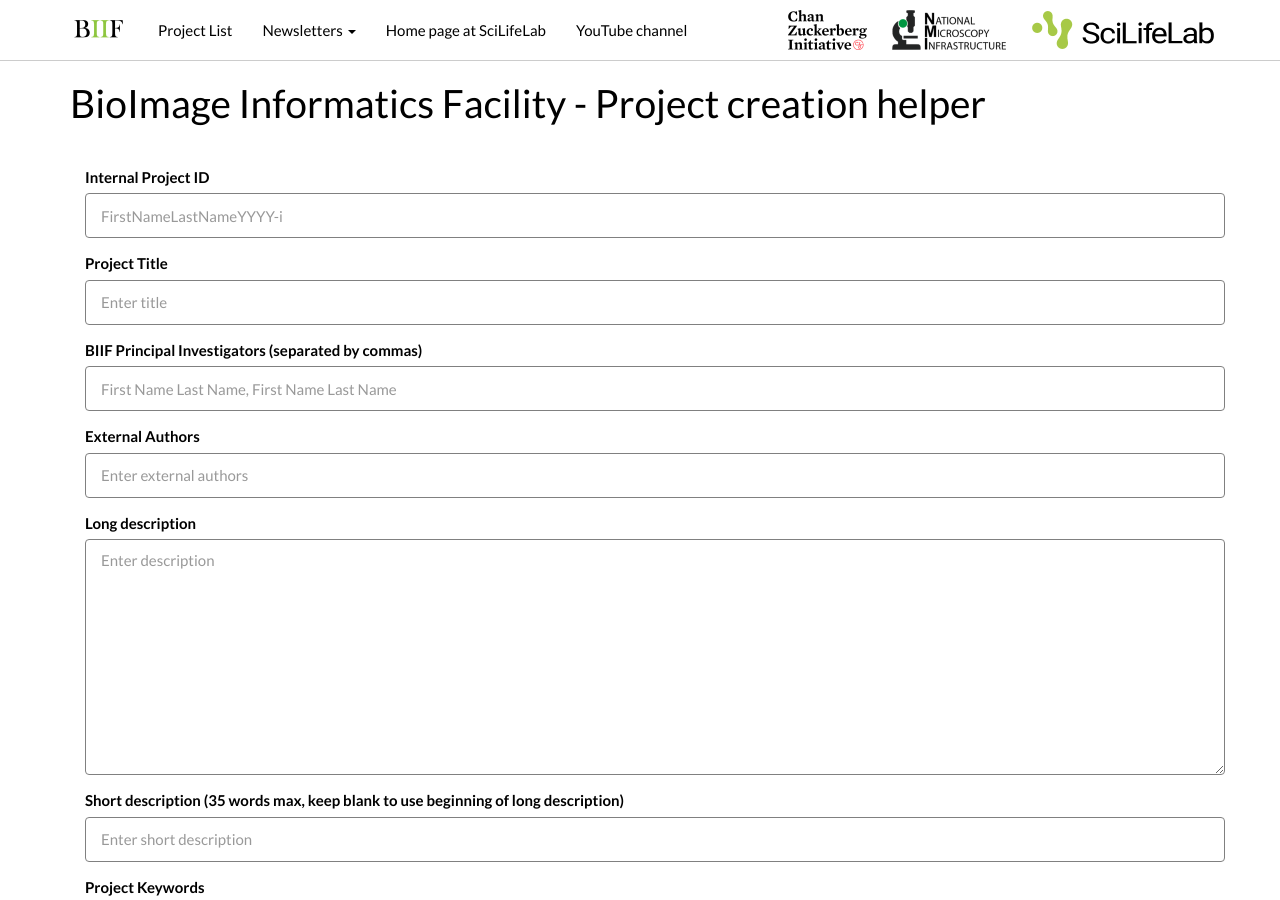
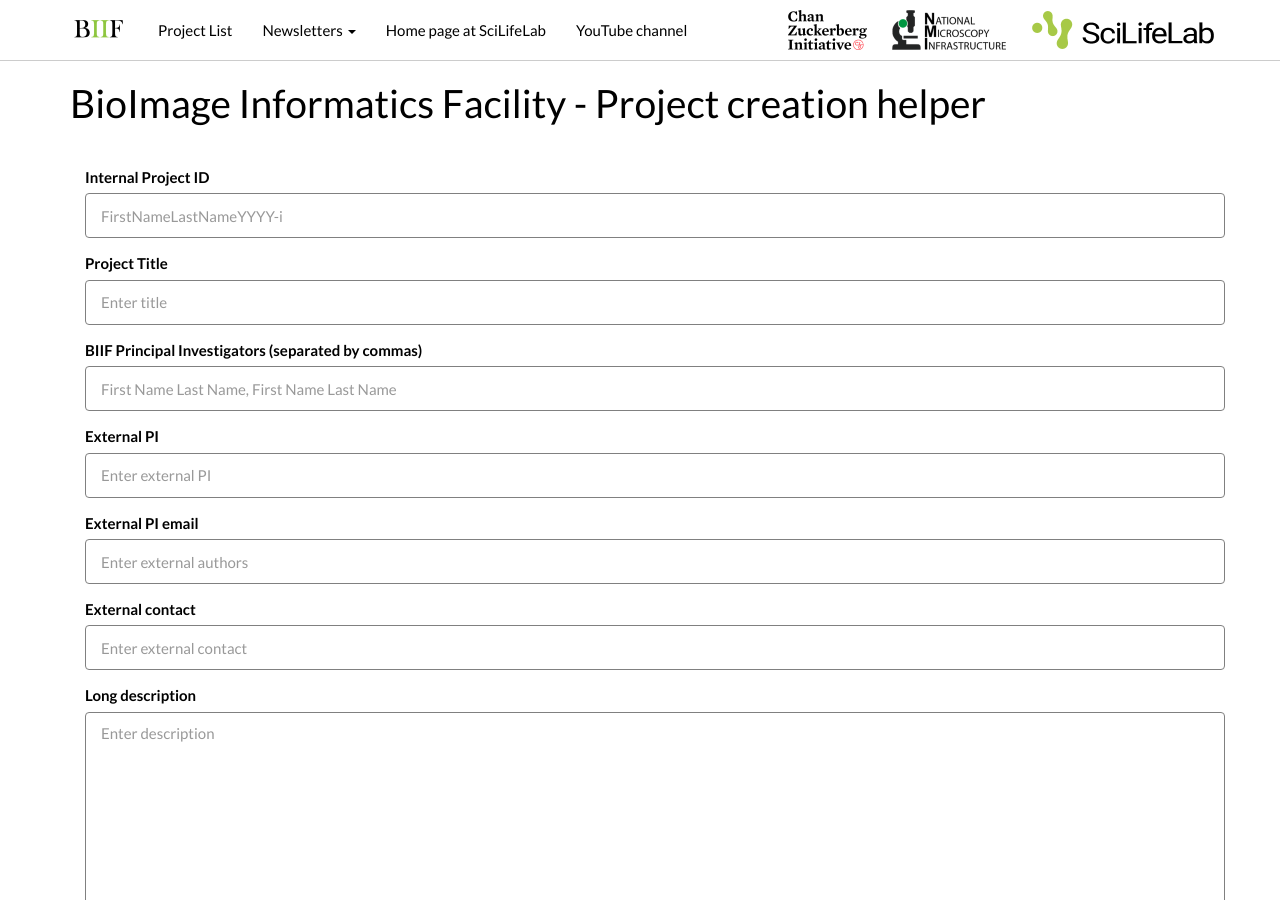
Before and after one commit to BIIFSweden/BIIFSweden.github.io, a Jekyll site: the page built from add_project/index.html, in a window 1280 px wide and 900 px high. Built offline with Jekyll 4.4.1, drawn with Linux system fonts in a browser that asks for light colours; nearby versions of some CDN libraries; part of the change alters nothing that is shown.

Commit message:
Add pre-filled redmine link when creating new projects

```diff
--- a/add_project/index.html
+++ b/add_project/index.html
@@ -19,9 +19,18 @@ include_masonry: "true"
           <input type="input" class="form-control" id="author" placeholder="First Name Last Name, First Name Last Name" required>
         </div>
         <div class="form-group">
-          <label for="external">External Authors</label>
-          <input type="input" class="form-control" id="external" placeholder="Enter external authors" required>
+          <label for="externalPI">External PI</label>
+          <input type="input" class="form-control" id="externalPI" placeholder="Enter external PI" required>
         </div>
+        <div class="form-group">
+          <label for="externalPIEmail">External PI email</label>
+          <input type="input" class="form-control" id="externalPIEmail" placeholder="Enter external authors" required>
+        </div>
+        <div class="form-group">
+          <label for="externalContact">External contact</label>
+          <input type="input" class="form-control" id="externalContact" placeholder="Enter external contact" required>
+        </div>
+        <input style="display:none;" type="input" class="form-control" id="external" placeholder="Enter external authors" required>
         <div class="form-group">
           <label for="description">Long description</label>
           <textarea type="input" class="form-control" id="description" placeholder="Enter description" rows="10" required></textarea>
@@ -74,7 +83,9 @@ include_masonry: "true"
               <p>
                 <a class="btn btn-lg btn-primary" id="projectImageDL" href="#"></a><br/>Upload file to <a href="https://github.com/BIIFSweden/BIIFSweden.github.io/tree/gh-pages/images/projects" target="_blank">BIIFSweden.github.io/tree/gh-pages/images/projects</a>.<br/><br/>
                 <a class="btn btn-lg btn-primary" id="projectTextDL" href="#"></a><br/>Upload file to <a href="https://github.com/BIIFSweden/BIIFSweden.github.io/tree/gh-pages/projects/_posts" target="_blank">BIIFSweden.github.io/tree/gh-pages/projects/_posts</a>.<br/><br/>
-                When using the web interface, make sure that you upload the image <strong>before</strong> the .md file (at least 15 seconds).
+                When using the web interface, make sure that you upload the image <strong>before</strong> the .md file (at least 15 seconds).<br/><br/>
+                <a class="btn btn-lg btn-primary postLink" target="_blank" id="projectRedmine" href="#">Create issue on Redmine</a><br/><br/>
+                (You need to login first on <a target="_blank" href="https://projects.nbis.se/login">https://projects.nbis.se/login</a>).
               </p>
             </div>
           </div>
@@ -82,6 +93,17 @@ include_masonry: "true"
       </div>
 </div>
 <script>
+  // on edit of externalPI and externalContact, update external as the concatenation of the two:
+  var externalPI = document.getElementById('externalPI');
+  var externalContact = document.getElementById('externalContact');
+  var external = document.getElementById('external');
+  externalPI.addEventListener('input', (e) => {
+    external.value = externalContact.value + ", " + externalPI.value + ", " ;
+  });
+  externalContact.addEventListener('input', (e) => {
+    external.value = externalContact.value + ", " + externalPI.value + ", " ;
+  });
+
   var btnClose = document.getElementById('closeModal');
   btnClose.addEventListener('click', (e) => {
     var locModal = document.getElementById('downloadLinks');
@@ -112,6 +134,35 @@ include_masonry: "true"
     element.setAttribute('download', filename);
     element.innerHTML='<span class="glyphicon glyphicon-download-alt"></span>Download ' + filename;
     return filename
+  }
+
+  function getRedmineLink(options) {
+    var url = "https://projects.nbis.se/issues/new?";
+    var keys = Object.keys(options);
+    var values = Object.values(options);
+    // encode URI:
+    values = values.map(
+      function (val) {
+        return encodeURIComponent(val).replaceAll("%5Cn", "%0A");
+      }
+    );
+    for (var i = 0; i < keys.length; i++) {
+      url += keys[i] + "=" + values[i] + "&";
+    }
+    return url;
+  }
+
+  function idFromUser (user) {
+    let users = {
+      "Anna Klemm":"264",
+      "Carolina Wahlby":"408",
+      "Christophe Avenel":"273",
+      "Fredrik Nysjö":"278",
+      "Gisele Miranda":"276",
+      "929":"Jonas Windhager",
+      "265":"Kevin Smith",
+    }
+    return (user in users) ? users[user] : null;
   }
 
   document.getElementById('my-form').addEventListener("submit",function(e) {
@@ -170,7 +221,32 @@ include_masonry: "true"
     text += document.getElementById("description").value;
     download(projectFilename + ".md", text)
     document.getElementById("downloadLinks").style.display = 'block';
+
+    let dateLink = document.getElementById("initdate").value.replaceAll("-","/");
+    let webLink = `https://biifsweden.github.io/projects/${dateLink}/${projectID}/`;
+
+    let options = {
+      "issue[subject]": projectID,
+      "issue[description]": document.getElementById("title").value + "\\n" + "\\n" +
+                            document.getElementById("description").value.substr(0,800) + "\\n" + "\\n" +
+                            "Link to project in the BIIF project database: " + webLink,
+      "issue[assigned_to_id]":idFromUser(document.getElementById("author").value),
+      "issue[start_date]":document.getElementById("initdate").value,
+      "issue[estimated_hours]":20,
+      "issue[custom_field_values][5]":document.getElementById("externalPI").value,
+      "issue[custom_field_values][7]":"BioImage Informatics",
+      "issue[custom_field_values][8]":"SciLifeLab",
+      "issue[custom_field_values][13]":document.getElementById("externalContact").value,
+      "issue[custom_field_values][15]":20,
+      "issue[custom_field_values][17]":264,
+      "issue[custom_field_values][18]":document.getElementById("externalPIEmail").value,
+      "issue[custom_field_values][19]":"106 Biological Sciences",
+      "issue[custom_field_values][27]":"Bioimage Informatics",
+    }
+
+    let redmineLink = getRedmineLink(options);
+    var element = document.getElementById("projectRedmine");
+    element.setAttribute('href', redmineLink);
   });
 
-
 </script>
```
